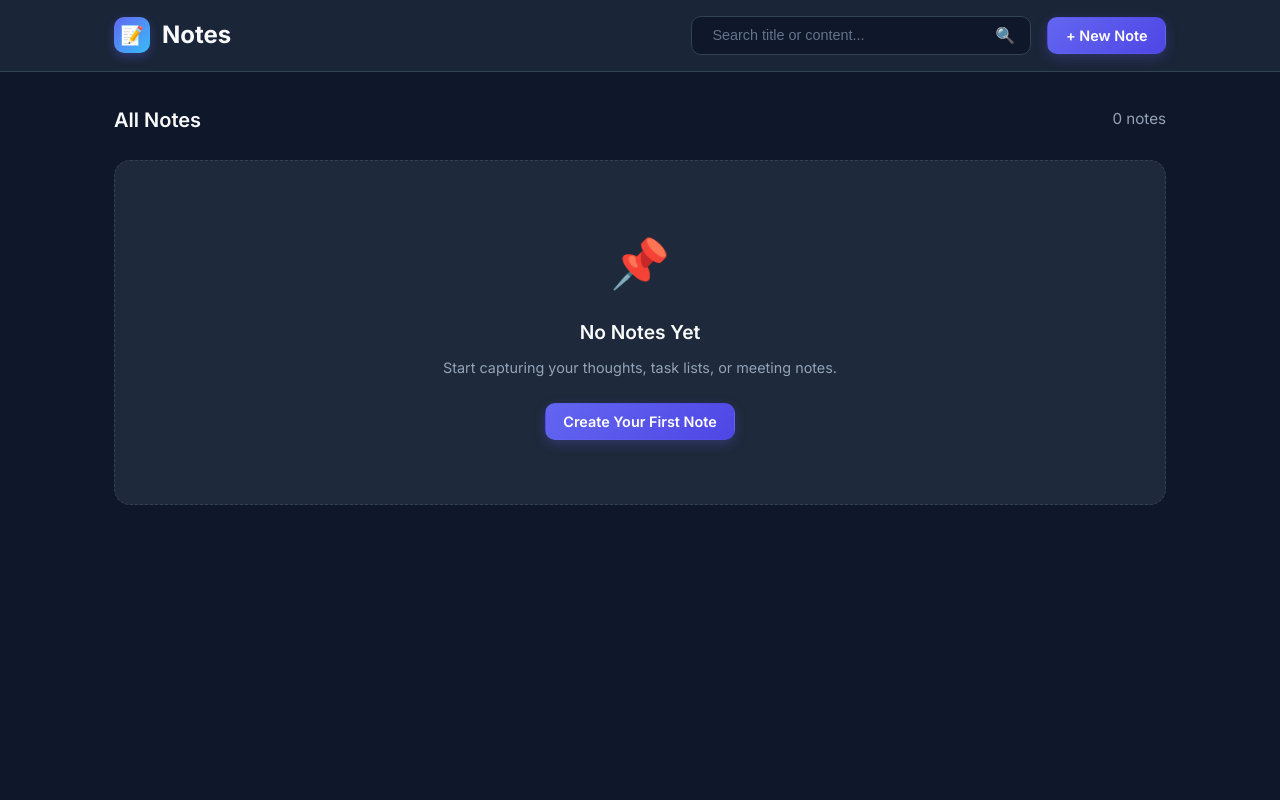
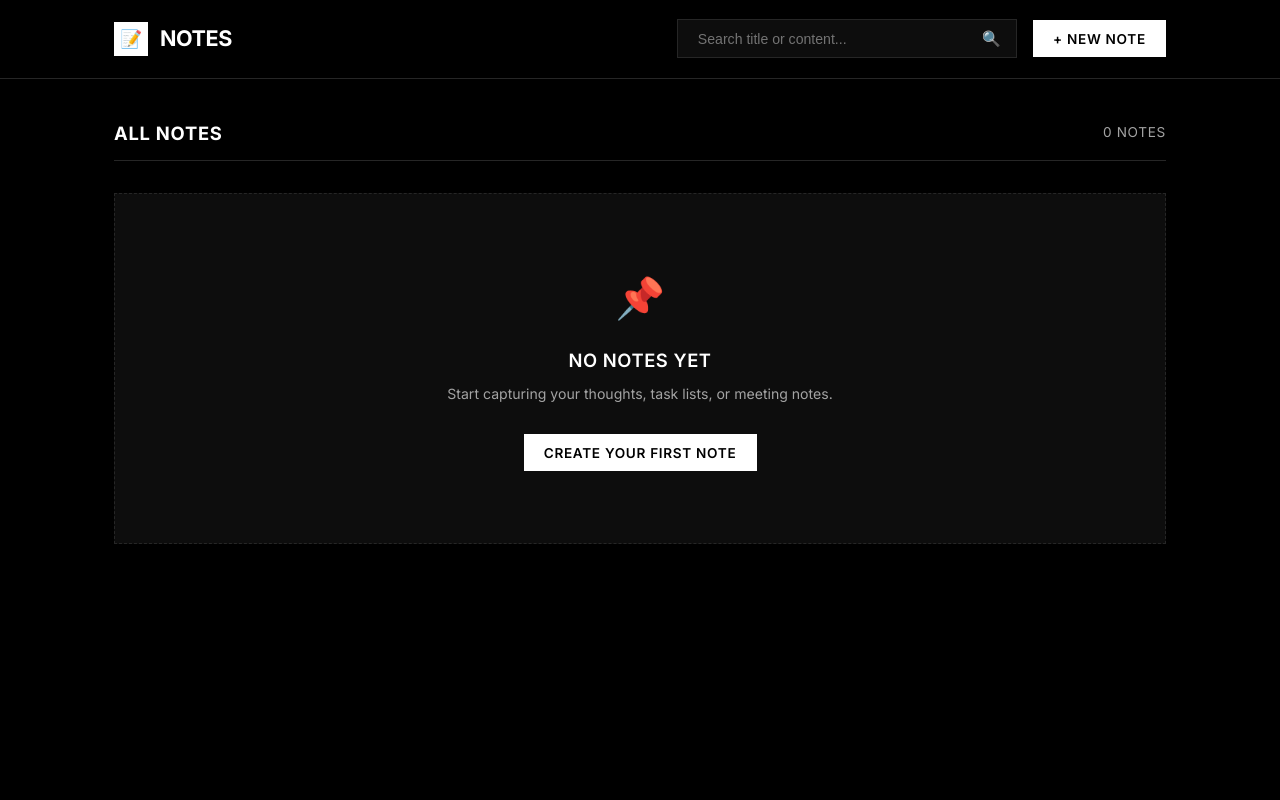
Before and after one commit to Association-of-Technology-Oriented-Mind/ATOM-26-001-notes-app-for-teaching, a Flask app: page / in a window 1280 px wide. Run offline with Flask 3, Linux system fonts and the light colour scheme; data that the repository does not hold is empty.

Commit message:
style: apply minimalist monochrome black, white & grey theme with sharp edges

```diff
--- a/static/css/style.css
+++ b/static/css/style.css
@@ -1,48 +1,48 @@
 /* Import Modern Google Font */
 @import url('https://fonts.googleapis.com/css2?family=Inter:wght@400;500;600;700&display=swap');
 
-/* Design Tokens & CSS Variables */
+/* Minimalist Black, White & Grey Design Tokens */
 :root {
     --font-family: 'Inter', -apple-system, BlinkMacSystemFont, 'Segoe UI', Roboto, sans-serif;
 
-    /* Color Palette */
-    --bg-main: #0f172a;
-    --bg-card: #1e293b;
-    --bg-surface: #334155;
-    --bg-hover: #475569;
+    /* Monochrome Color Palette */
+    --bg-main: #000000;
+    --bg-card: #0d0d0d;
+    --bg-surface: #171717;
+    --bg-hover: #262626;
 
-    --primary: #6366f1;
-    --primary-hover: #4f46e5;
-    --primary-light: rgba(99, 102, 241, 0.15);
+    --primary: #ffffff;
+    --primary-hover: #e5e5e5;
+    --primary-light: rgba(255, 255, 255, 0.1);
 
-    --accent: #38bdf8;
-    --accent-hover: #0284c7;
+    --accent: #d4d4d4;
+    --accent-hover: #ffffff;
 
-    --danger: #ef4444;
-    --danger-hover: #dc2626;
-    --danger-light: rgba(239, 68, 68, 0.15);
+    --danger: #ffffff;
+    --danger-hover: #e5e5e5;
+    --danger-light: #262626;
 
-    --success: #10b981;
-    --success-light: rgba(16, 185, 129, 0.15);
+    --success: #ffffff;
+    --success-light: #171717;
 
-    --text-primary: #f8fafc;
-    --text-secondary: #94a3b8;
-    --text-muted: #64748b;
+    --text-primary: #ffffff;
+    --text-secondary: #a3a3a3;
+    --text-muted: #737373;
 
-    --border-color: #334155;
-    --border-hover: #475569;
+    --border-color: #262626;
+    --border-hover: #525252;
 
-    /* Utility Tokens */
-    --radius-sm: 6px;
-    --radius-md: 10px;
-    --radius-lg: 16px;
+    /* Sharp Edges (Strictly 0px radius) */
+    --radius-sm: 0px;
+    --radius-md: 0px;
+    --radius-lg: 0px;
 
-    --shadow-sm: 0 2px 4px rgba(0, 0, 0, 0.1);
-    --shadow-md: 0 4px 12px rgba(0, 0, 0, 0.25);
-    --shadow-lg: 0 10px 25px rgba(0, 0, 0, 0.4);
+    --shadow-sm: none;
+    --shadow-md: none;
+    --shadow-lg: 0 8px 30px rgba(0, 0, 0, 0.9);
 
-    --transition-fast: 0.15s ease;
-    --transition-normal: 0.25s ease;
+    --transition-fast: 0.1s ease;
+    --transition-normal: 0.2s ease;
 }
 
 /* Reset & Base Styles */
@@ -50,6 +50,7 @@
     box-sizing: border-box;
     margin: 0;
     padding: 0;
+    border-radius: 0 !important; /* Force sharp edges across all UI elements */
 }
 
 body {
@@ -60,6 +61,7 @@ body {
     min-height: 100vh;
     display: flex;
     flex-direction: column;
+    -webkit-font-smoothing: antialiased;
 }
 
 a {
@@ -77,13 +79,12 @@ a {
 
 /* Header & Navigation */
 .header {
-    background: rgba(30, 41, 59, 0.85);
-    backdrop-filter: blur(12px);
+    background: #000000;
     border-bottom: 1px solid var(--border-color);
     position: sticky;
     top: 0;
     z-index: 100;
-    padding: 1rem 0;
+    padding: 1.2rem 0;
 }
 
 .header-content {
@@ -98,21 +99,23 @@ a {
     display: flex;
     align-items: center;
     gap: 0.75rem;
-    font-size: 1.5rem;
+    font-size: 1.35rem;
     font-weight: 700;
-    color: var(--text-primary);
+    color: #ffffff;
+    letter-spacing: -0.02em;
+    text-transform: uppercase;
 }
 
 .brand-icon {
-    width: 36px;
-    height: 36px;
-    background: linear-gradient(135deg, var(--primary), var(--accent));
-    border-radius: var(--radius-md);
+    width: 34px;
+    height: 34px;
+    background: #ffffff;
+    color: #000000;
     display: flex;
     align-items: center;
     justify-content: center;
-    font-size: 1.2rem;
-    box-shadow: 0 4px 10px rgba(99, 102, 241, 0.3);
+    font-size: 1.1rem;
+    font-weight: bold;
 }
 
 .header-actions {
@@ -128,26 +131,24 @@ a {
 .search-form {
     display: flex;
     align-items: center;
-    background-color: var(--bg-main);
+    background-color: #0d0d0d;
     border: 1px solid var(--border-color);
-    border-radius: var(--radius-md);
-    padding: 0.35rem 0.75rem;
+    padding: 0.4rem 0.75rem;
     width: 100%;
     max-width: 340px;
     transition: var(--transition-fast);
 }
 
 .search-form:focus-within {
-    border-color: var(--primary);
-    box-shadow: 0 0 0 3px var(--primary-light);
+    border-color: #ffffff;
 }
 
 .search-input {
     background: transparent;
     border: none;
     outline: none;
-    color: var(--text-primary);
-    font-size: 0.9rem;
+    color: #ffffff;
+    font-size: 0.88rem;
     width: 100%;
     padding: 0.25rem 0.5rem;
 }
@@ -161,7 +162,7 @@ a {
     border: none;
     color: var(--text-secondary);
     cursor: pointer;
-    font-size: 1rem;
+    font-size: 0.95rem;
     display: flex;
     align-items: center;
     padding: 0.2rem;
@@ -178,10 +179,11 @@ a {
     align-items: center;
     gap: 0.5rem;
     font-family: var(--font-family);
-    font-size: 0.9rem;
+    font-size: 0.85rem;
     font-weight: 600;
-    padding: 0.55rem 1.1rem;
-    border-radius: var(--radius-md);
+    text-transform: uppercase;
+    letter-spacing: 0.05em;
+    padding: 0.6rem 1.2rem;
     border: 1px solid transparent;
     cursor: pointer;
     transition: var(--transition-fast);
@@ -189,159 +191,163 @@ a {
 }
 
 .btn-primary {
-    background: linear-gradient(135deg, var(--primary), var(--primary-hover));
-    color: #ffffff;
-    box-shadow: 0 4px 12px rgba(99, 102, 241, 0.25);
+    background-color: #ffffff;
+    color: #000000;
+    border-color: #ffffff;
 }
 
 .btn-primary:hover {
-    transform: translateY(-1px);
-    box-shadow: 0 6px 16px rgba(99, 102, 241, 0.4);
+    background-color: #d4d4d4;
+    border-color: #d4d4d4;
 }
 
 .btn-secondary {
-    background-color: var(--bg-surface);
-    color: var(--text-primary);
-    border-color: var(--border-color);
+    background-color: #0d0d0d;
+    color: #ffffff;
+    border: 1px solid var(--border-color);
 }
 
 .btn-secondary:hover {
-    background-color: var(--bg-hover);
+    background-color: #171717;
+    border-color: #525252;
 }
 
 .btn-danger {
-    background-color: var(--danger-light);
-    color: var(--danger);
-    border-color: rgba(239, 68, 68, 0.3);
+    background-color: #171717;
+    color: #ffffff;
+    border: 1px solid #404040;
 }
 
 .btn-danger:hover {
-    background-color: var(--danger);
-    color: #ffffff;
+    background-color: #ffffff;
+    color: #000000;
+    border-color: #ffffff;
 }
 
 .btn-icon-only {
-    padding: 0.4rem;
-    border-radius: var(--radius-sm);
-    font-size: 1.1rem;
+    padding: 0.45rem 0.6rem;
+    font-size: 0.95rem;
 }
 
 /* Main Body Layout */
 .main-content {
     flex: 1;
-    padding: 2rem 0 4rem;
+    padding: 2.5rem 0 4rem;
 }
 
 /* Flash Messages */
 .flash-container {
-    margin-bottom: 1.5rem;
+    margin-bottom: 2rem;
 }
 
 .flash-message {
-    padding: 0.85rem 1.25rem;
-    border-radius: var(--radius-md);
-    font-size: 0.92rem;
+    padding: 0.9rem 1.25rem;
+    background-color: #0d0d0d;
+    border: 1px solid #404040;
+    font-size: 0.9rem;
     font-weight: 500;
     display: flex;
     align-items: center;
     justify-content: space-between;
     margin-bottom: 0.75rem;
-    animation: fadeIn 0.3s ease;
+    color: #ffffff;
 }
 
 .flash-error {
-    background-color: var(--danger-light);
-    border: 1px solid var(--danger);
-    color: #fca5a5;
+    border-left: 4px solid #ffffff;
 }
 
 .flash-success {
-    background-color: var(--success-light);
-    border: 1px solid var(--success);
-    color: #6ee7b7;
+    border-left: 4px solid #a3a3a3;
 }
 
 .flash-info {
-    background-color: var(--primary-light);
-    border: 1px solid var(--primary);
-    color: #a5b4fc;
+    border-left: 4px solid #737373;
 }
 
 .flash-close {
     background: none;
     border: none;
-    color: currentColor;
+    color: #a3a3a3;
     cursor: pointer;
-    font-size: 1.1rem;
-    opacity: 0.8;
+    font-size: 1rem;
 }
 
 .flash-close:hover {
-    opacity: 1;
+    color: #ffffff;
 }
 
-/* Toolbar & Section Headers */
+/* Section Headers */
 .section-header {
     display: flex;
     align-items: center;
     justify-content: space-between;
-    margin-bottom: 1.5rem;
+    margin-bottom: 2rem;
+    border-bottom: 1px solid var(--border-color);
+    padding-bottom: 0.75rem;
 }
 
 .section-title {
-    font-size: 1.25rem;
-    font-weight: 600;
-    color: var(--text-primary);
+    font-size: 1.15rem;
+    font-weight: 700;
+    text-transform: uppercase;
+    letter-spacing: 0.04em;
+    color: #ffffff;
 }
 
 .search-results-info {
     color: var(--text-secondary);
-    font-size: 0.95rem;
+    font-size: 0.85rem;
+    text-transform: uppercase;
+    letter-spacing: 0.05em;
 }
 
 /* Notes Grid */
 .notes-grid {
     display: grid;
-    grid-template-columns: repeat(auto-fill, minmax(300px, 1fr));
+    grid-template-columns: repeat(auto-fill, minmax(310px, 1fr));
     gap: 1.5rem;
 }
 
-/* Note Card */
+/* Note Card - Minimal Sharp Edges */
 .note-card {
-    background-color: var(--bg-card);
+    background-color: #0d0d0d;
     border: 1px solid var(--border-color);
-    border-radius: var(--radius-lg);
-    padding: 1.25rem;
+    padding: 1.5rem;
     display: flex;
     flex-direction: column;
     justify-content: space-between;
-    transition: var(--transition-normal);
+    transition: var(--transition-fast);
     position: relative;
 }
 
 .note-card:hover {
-    border-color: var(--border-hover);
-    transform: translateY(-4px);
-    box-shadow: var(--shadow-lg);
+    border-color: #737373;
+    background-color: #121212;
 }
 
 .note-header {
-    margin-bottom: 0.75rem;
+    margin-bottom: 1rem;
 }
 
 .note-title {
     font-size: 1.1rem;
     font-weight: 600;
-    color: var(--text-primary);
-    margin-bottom: 0.4rem;
+    color: #ffffff;
+    margin-bottom: 0.5rem;
     word-break: break-word;
+    letter-spacing: -0.01em;
+}
+
+.note-title a:hover {
+    text-decoration: underline;
 }
 
 .note-body {
     color: var(--text-secondary);
-    font-size: 0.92rem;
-    line-height: 1.5;
-    margin-bottom: 1.25rem;
+    font-size: 0.9rem;
+    line-height: 1.6;
+    margin-bottom: 1.5rem;
     white-space: pre-wrap;
     word-break: break-word;
     display: -webkit-box;
@@ -444,47 +450,46 @@ textarea.form-control {
 
 .new-note-card.active {
     display: block;
-    animation: slideDown 0.3s ease;
 }
 
 /* Empty State */
 .empty-state {
     text-align: center;
-    padding: 4rem 1rem;
-    background-color: var(--bg-card);
+    padding: 4.5rem 1.5rem;
+    background-color: #0d0d0d;
     border: 1px dashed var(--border-color);
-    border-radius: var(--radius-lg);
     margin-top: 1rem;
 }
 
 .empty-icon {
-    font-size: 3rem;
+    font-size: 2.5rem;
     margin-bottom: 1rem;
     color: var(--text-muted);
 }
 
 .empty-title {
-    font-size: 1.2rem;
+    font-size: 1.15rem;
     font-weight: 600;
-    color: var(--text-primary);
+    color: #ffffff;
+    text-transform: uppercase;
+    letter-spacing: 0.03em;
     margin-bottom: 0.5rem;
 }
 
 .empty-desc {
     color: var(--text-secondary);
-    font-size: 0.9rem;
-    margin-bottom: 1.5rem;
+    font-size: 0.88rem;
+    margin-bottom: 1.75rem;
 }
 
-/* Modal Popup */
+/* Modal Popup - Sharp Minimalist Overlay */
 .modal-overlay {
     position: fixed;
     top: 0;
     left: 0;
     right: 0;
     bottom: 0;
-    background-color: rgba(15, 23, 42, 0.75);
-    backdrop-filter: blur(4px);
+    background-color: rgba(0, 0, 0, 0.85);
     display: flex;
     align-items: center;
     justify-content: center;
```
Also changed, not shown: other parts of static/css/style.css (+53 -69 lines).
